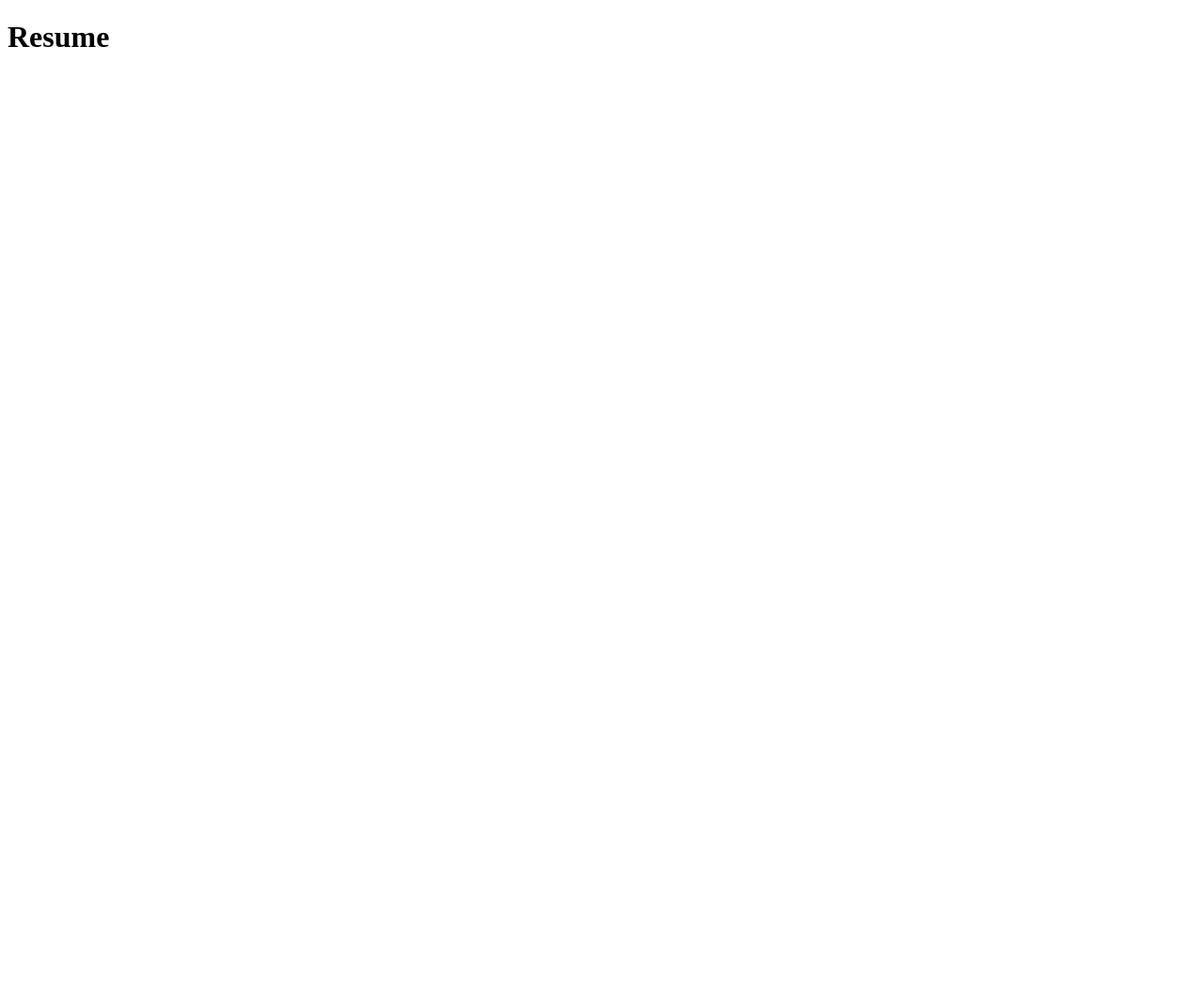
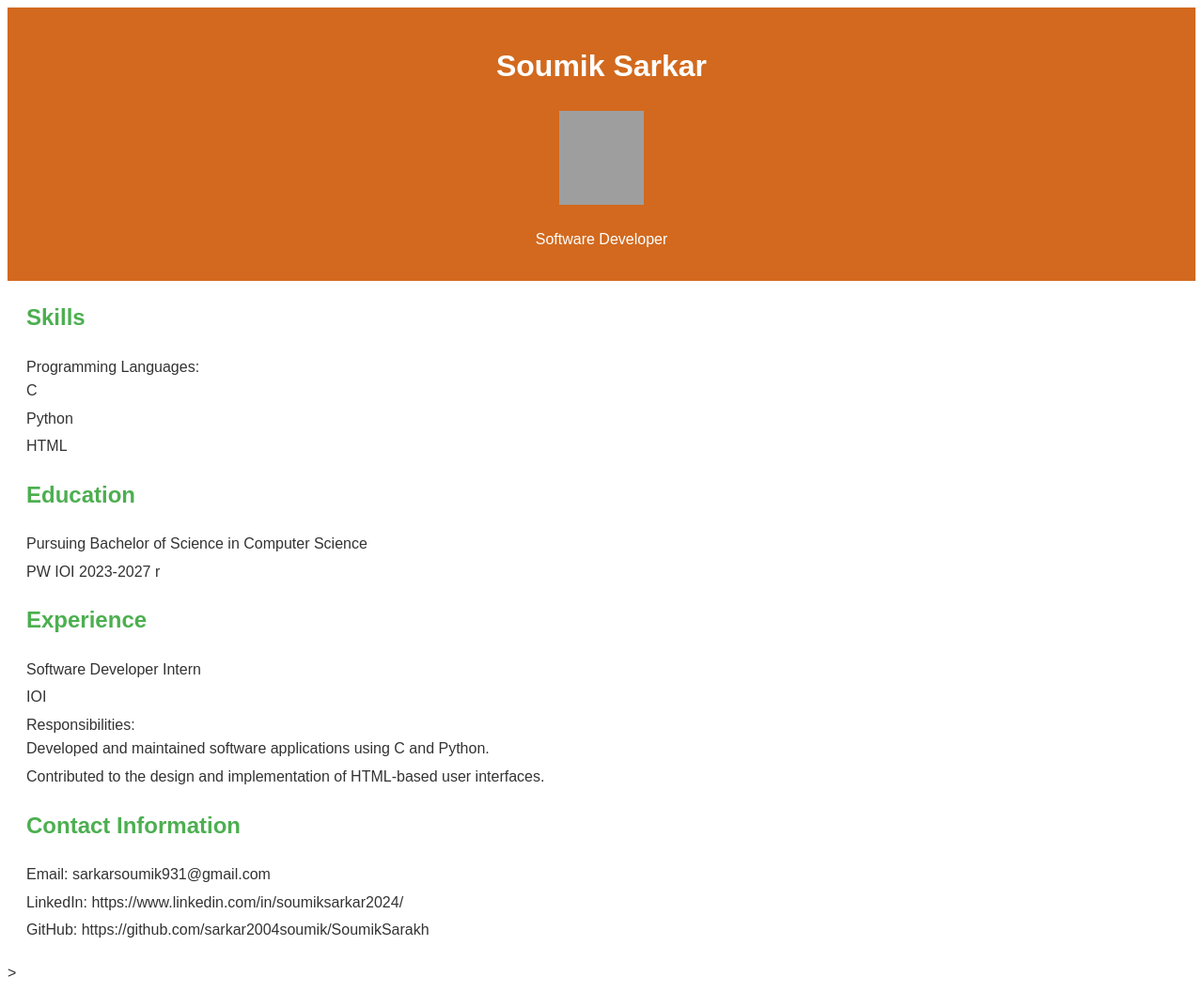
Before and after one commit to sarkar2004soumik/SoumikSarak, a plain HTML site: page index.html in a window 1280 px wide. Shown: the whole page at 94% size. Before the commit the page ends 800 px from the top, so only its background shows below. Drawn offline with Linux system fonts and the light colour scheme; grey boxes are pictures that could not be loaded.

Commit message:
Update index.html

```diff
--- a/index.html
+++ b/index.html
@@ -1,11 +1,103 @@
 <!DOCTYPE html>
 <html lang="en">
-<head>
-    <meta charset="UTF-8">
-    <meta name="viewport" content="width=device-width, initial-scale=1.0">
-    <title>Soumik's Resume</title>
-</head>
-<body>
-    <h1>Resume</h1>
-</body>
-</html>
+  <head>
+    <meta charset="UTF-8" />
+    <meta name="viewport" content="width=device-width, initial-scale=1.0" />
+    <title>Soumik Sarkar - Resume</title>
+    <style>
+      body {
+        font-family: Arial, sans-serif;
+        line-height: 1.6;
+        color: #333;
+      }
+
+      header {
+        background-color:chocolate;
+        color: #fff;
+        text-align: center;
+        padding: 1em;
+      }
+
+      section {
+        margin: 20px;
+      }
+
+      h2 {
+        color: #4caf50;
+      }
+
+      ul {
+        list-style-type: none;
+        padding: 0;
+      }
+
+      li {
+        margin-bottom: 4px;
+      }
+    </style>
+  </head>
+
+  <body>
+    <header>
+      <h1>Soumik Sarkar</h1>
+      <img
+      src="https://lh3.googleusercontent.com/a/ACg8ocKWZEj3Wcsd890VhOgftTqJjvi5UTjLjaIDAqNFcZ4xZw=s192-c-rg-br100"
+      width="90" height="100" align="center left">
+      <!-- header { img-align: left; padding: 2px;
+      background-color: #f2f2f2; } img { max-width: 10px; max-height: 10px;
+       border-radius: 5%; margin-right: 2px; }> -->
+      <p style="display: block;">Software Developer</p>
+    </header>
+
+    <section>
+      <h2>Skills</h2>
+      <ul>
+        <li>
+          Programming Languages:
+          <ul>
+            <li>C</li>
+            <li>Python</li>
+            <li>HTML</li>
+          </ul>
+        </li>
+      </ul>
+    </section>
+
+    <section>
+      <h2>Education</h2>
+      <ul>
+        <li>Pursuing Bachelor of Science in Computer Science</li>
+        <li>PW IOI 2023-2027 r</li>
+      </ul>
+    </section>
+
+    <section>
+      <h2>Experience</h2>
+      <ul>
+        <li>Software Developer Intern</li>
+        <li>IOI</li>
+        <li>
+          Responsibilities:
+          <ul>
+            <li>
+              Developed and maintained software applications using C and Python.
+            </li>
+            <li>
+              Contributed to the design and implementation of HTML-based user
+              interfaces.
+            </li>
+          </ul>
+        </li>
+      </ul>
+    </section>
+
+    <section>
+      <h2>Contact Information</h2>
+      <ul>
+        <li>Email: sarkarsoumik931@gmail.com</li>
+        <li>LinkedIn: https://www.linkedin.com/in/soumiksarkar2024/</li>
+        <li>GitHub: https://github.com/sarkar2004soumik/SoumikSarakh</li>
+      </ul>
+    </section>
+  </body>
+</html>>
```
